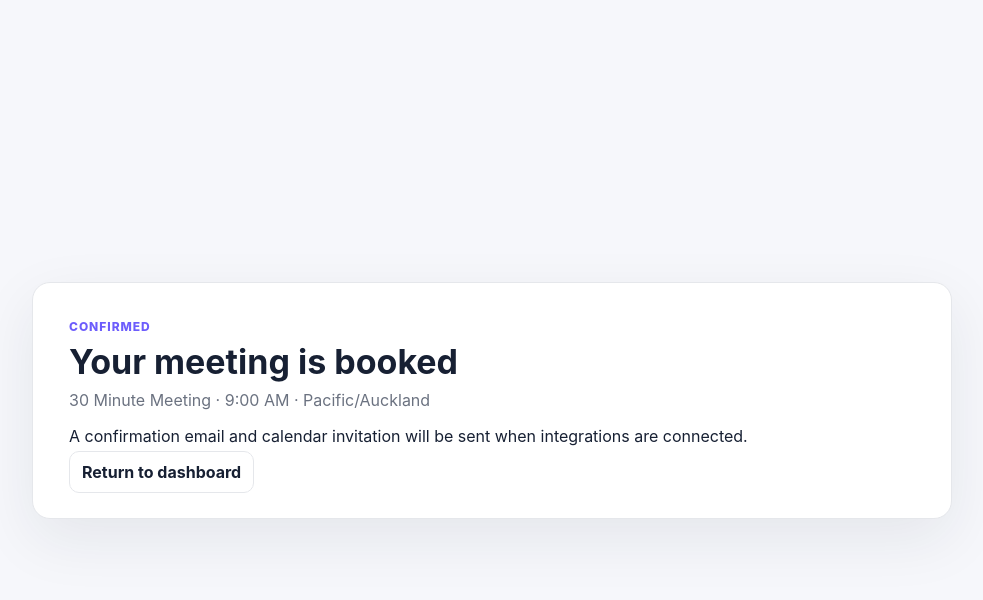
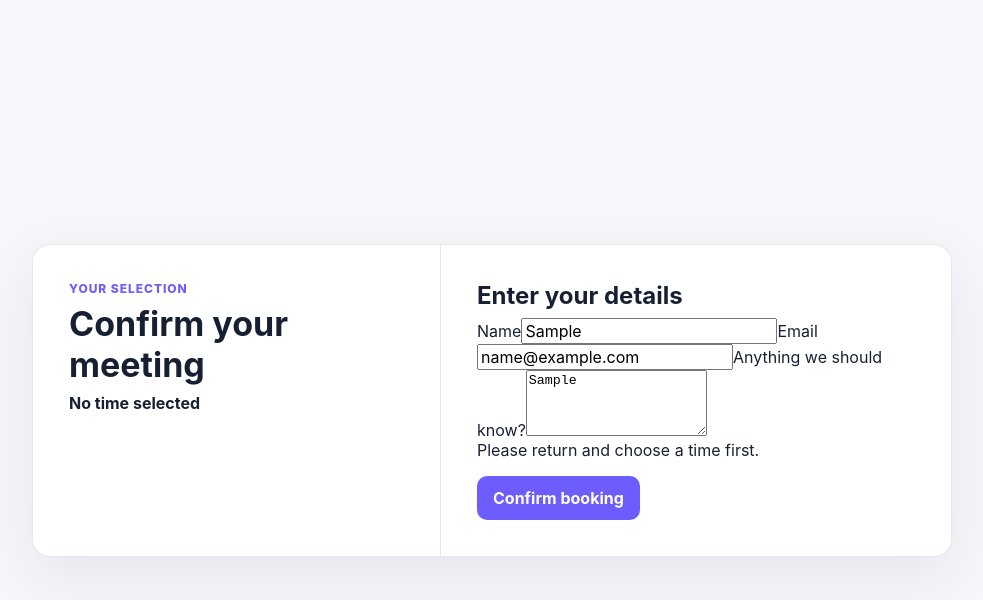
Before and after one commit to iparthapps-hash/booking-platform, a Next.js app: page /book/1/details in a window 1280 px wide. Both pictures are taken after typing "Sample", "name@example.com", "Sample" into the empty fields and a click on the button "Confirm booking". Shown: the top 600 px of the page, without its empty margins (148-1131 px from the left). Built offline with nearby package versions, Linux system fonts and the light colour scheme.

Commit message:
Persist public bookings through the API

```diff
--- a/app/book/[slug]/details/page.tsx
+++ b/app/book/[slug]/details/page.tsx
@@ -1,16 +1,66 @@
 'use client'
 
-import { FormEvent, useState } from 'react'
-import { useSearchParams } from 'next/navigation'
+import { FormEvent, useMemo, useState } from 'react'
+import { useParams, useSearchParams } from 'next/navigation'
 
 export default function BookingDetailsPage() {
-  const params = useSearchParams()
-  const time = params.get('time') || '9:00 AM'
+  const params = useParams<{ slug: string }>()
+  const searchParams = useSearchParams()
+  const startsAt = searchParams.get('startsAt') || ''
   const [submitted, setSubmitted] = useState(false)
+  const [bookingId, setBookingId] = useState('')
+  const [submitting, setSubmitting] = useState(false)
+  const [error, setError] = useState('')
 
-  function submit(e: FormEvent<HTMLFormElement>) {
-    e.preventDefault()
-    setSubmitted(true)
+  const displayTime = useMemo(() => {
+    if (!startsAt) return 'No time selected'
+    const date = new Date(startsAt)
+    return new Intl.DateTimeFormat(undefined, {
+      weekday: 'long',
+      day: 'numeric',
+      month: 'long',
+      year: 'numeric',
+      hour: 'numeric',
+      minute: '2-digit',
+      timeZoneName: 'short',
+    }).format(date)
+  }, [startsAt])
+
+  async function submit(event: FormEvent<HTMLFormElement>) {
+    event.preventDefault()
+    if (!startsAt) {
+      setError('Please return and choose a time first.')
+      return
+    }
+
+    const form = new FormData(event.currentTarget)
+    setSubmitting(true)
+    setError('')
+
+    try {
+      const response = await fetch('/api/bookings', {
+        method: 'POST',
+        headers: { 'Content-Type': 'application/json' },
+        body: JSON.stringify({
+          slug: params.slug,
+          startsAt,
+          guestName: form.get('name'),
+          guestEmail: form.get('email'),
+          notes: form.get('notes'),
+          guestTimezone: Intl.DateTimeFormat().resolvedOptions().timeZone || 'UTC',
+        }),
+      })
+
+      const payload = await response.json()
+      if (!response.ok) throw new Error(payload.error || 'Unable to create booking')
+
+      setBookingId(payload.booking.id)
+      setSubmitted(true)
+    } catch (err) {
+      setError(err instanceof Error ? err.message : 'Unable to create booking')
+    } finally {
+      setSubmitting(false)
+    }
   }
 
   if (submitted) {
@@ -20,8 +70,9 @@ export default function BookingDetailsPage() {
           <div className="bookingMain">
             <p className="eyebrow">Confirmed</p>
             <h1>Your meeting is booked</h1>
-            <p className="muted">30 Minute Meeting · {time} · Pacific/Auckland</p>
-            <p>A confirmation email and calendar invitation will be sent when integrations are connected.</p>
+            <p className="muted">{displayTime}</p>
+            <p>Your booking is safely stored. Calendar invitations and email notifications come in the integration phase.</p>
+            <p className="muted">Booking reference: {bookingId}</p>
             <a className="secondary" href="/">Return to dashboard</a>
           </div>
         </section>
@@ -34,9 +85,8 @@ export default function BookingDetailsPage() {
       <section className="bookingCard">
         <div className="bookingInfo">
           <p className="eyebrow">Your selection</p>
-          <h1>30 Minute Meeting</h1>
-          <p><strong>{time}</strong></p>
-          <p className="muted">October 14, 2026 · Pacific/Auckland</p>
+          <h1>Confirm your meeting</h1>
+          <p><strong>{displayTime}</strong></p>
         </div>
         <div className="bookingMain">
           <h2>Enter your details</h2>
@@ -44,7 +94,10 @@ export default function BookingDetailsPage() {
             <label>Name<input required name="name" placeholder="Your name" /></label>
             <label>Email<input required type="email" name="email" placeholder="you@example.com" /></label>
             <label>Anything we should know?<textarea name="notes" rows={4} placeholder="Optional" /></label>
-            <button className="primary" type="submit">Confirm booking</button>
+            {error && <p className="errorText">{error}</p>}
+            <button className="primary" type="submit" disabled={submitting}>
+              {submitting ? 'Booking…' : 'Confirm booking'}
+            </button>
           </form>
         </div>
       </section>
```
